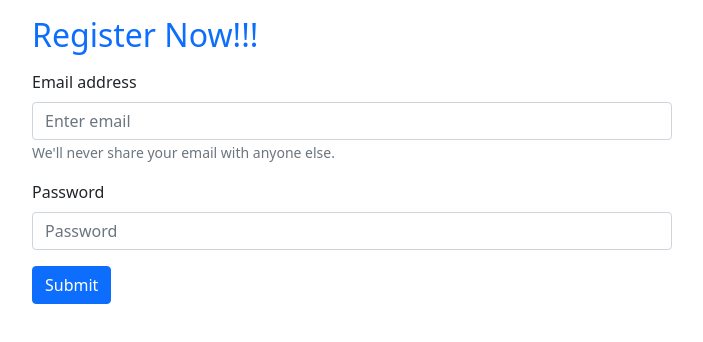
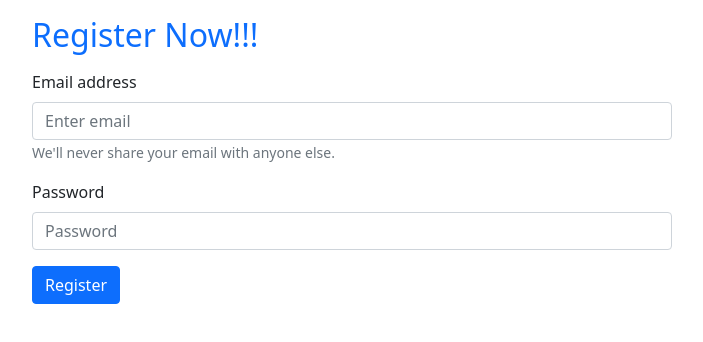
Before and after one commit to Neamul01/email-pass-auth, a React (Create React App) app: page / in a window 1280 px wide. Shown: the top 342 px of the page, without its empty margins (288-991 px from the left). Built offline with nearby package versions, Linux system fonts and the light colour scheme.

Commit message:
pass varification added

```diff
--- a/src/App.js
+++ b/src/App.js
@@ -11,6 +11,8 @@ const auth = getAuth(app);
 function App() {
   const [email, setEmail] = useState('');
   const [pass, setPass] = useState('')
+  const [error, setError] = useState('')
+  const [validated, setValidated] = useState(false);
 
 
   const handleEmailBlur = e => {
@@ -22,9 +24,25 @@ function App() {
 
   const handleFormSubmit = e => {
     e.preventDefault()
+    const form = e.currentTarget;
+    if (form.checkValidity() === false) {
+      e.stopPropagation();
+      return
+    }
+
+    if (!/^(?=(.*[a-z]){3,})(?=(.*[A-Z]){2,})(?=(.*[0-9]){2,})(?=(.*[!@#$%^&*()\-__+.]){1,}).{8,}$/.test(pass)) {
+      setError('Password should contain at leaset 8 charecter,2 number, 2 uppercase, 1 special charecter, 3 lowercase')
+      return;
+    }
+
+    setValidated(true);
+    setError('')
+
+
     createUserWithEmailAndPassword(auth, email, pass)
       .then((userCredential) => {
         const user = userCredential.user
+        console.log(user)
       })
       .catch(error => {
         console.error(error)
@@ -35,10 +53,13 @@ function App() {
     <div>
       <div className="register w-50 mx-auto">
         <h2 className="text-primary my-3">Register Now!!!</h2>
-        <Form onSubmit={handleFormSubmit}>
+        <Form noValidate validated={validated} onSubmit={handleFormSubmit}>
           <Form.Group className="mb-3" controlId="formBasicEmail">
             <Form.Label>Email address</Form.Label>
-            <Form.Control onBlur={handleEmailBlur} type="email" placeholder="Enter email" />
+            <Form.Control onBlur={handleEmailBlur} required type="email" placeholder="Enter email" />
+            <Form.Control.Feedback type="invalid">
+              Please provide a valid Email.
+            </Form.Control.Feedback>
             <Form.Text className="text-muted">
               We'll never share your email with anyone else.
             </Form.Text>
@@ -46,10 +67,14 @@ function App() {
 
           <Form.Group className="mb-3" controlId="formBasicPassword">
             <Form.Label>Password</Form.Label>
-            <Form.Control onBlur={handlePassBlur} type="password" placeholder="Password" />
+            <Form.Control onBlur={handlePassBlur} required type="password" placeholder="Password" />
+            <Form.Control.Feedback type="invalid">
+              Please provide a valid Password.
+            </Form.Control.Feedback>
           </Form.Group>
+          <p className="text-danger">{error}</p>
           <Button variant="primary" type="submit">
-            Submit
+            Register
           </Button>
         </Form>
       </div>
```
